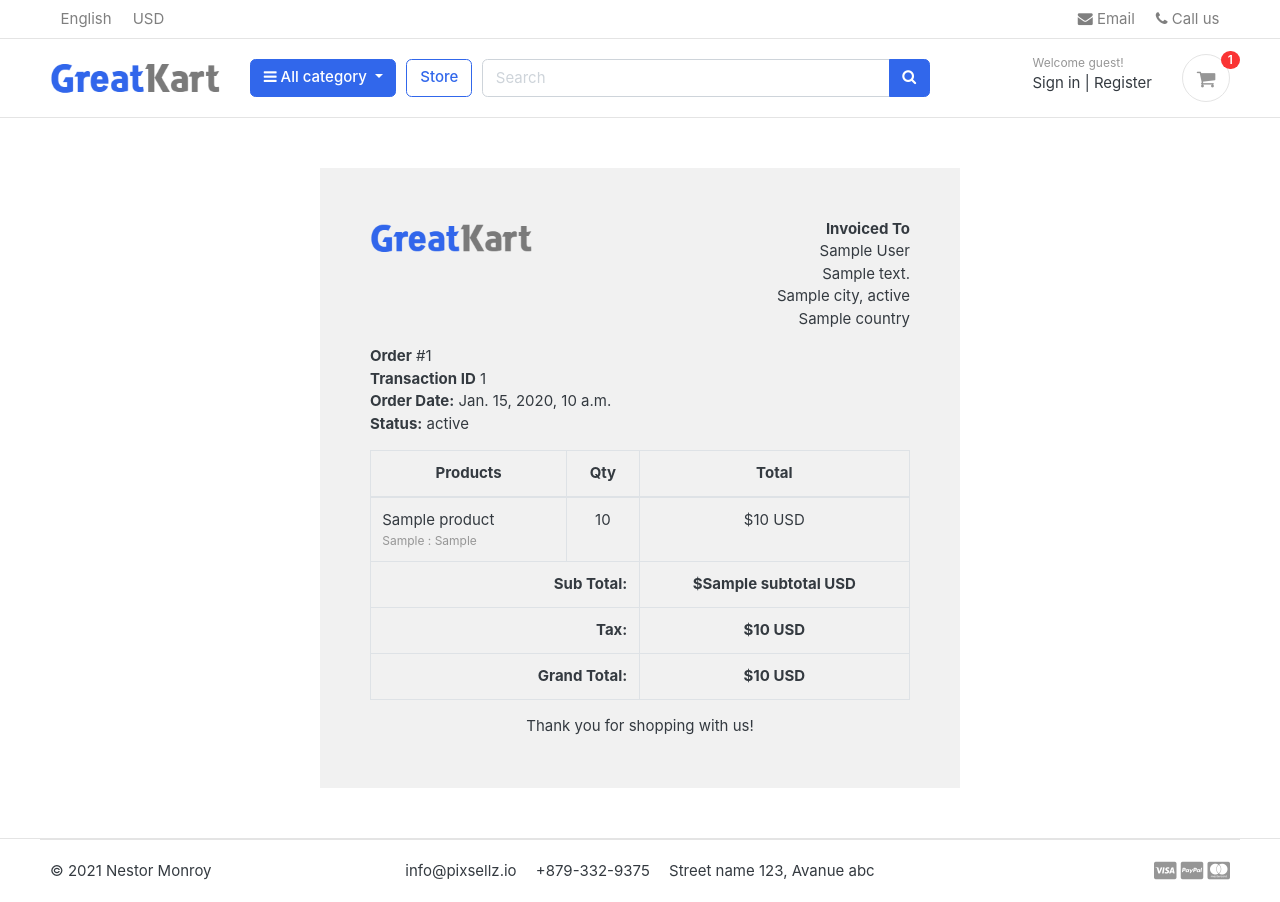
After one commit to NestorMonroy/GreatKart, a Django app: template src/templates/accounts/order_detail.html in a window 1280 px wide. The commit adds this page. Run offline with Django 3.2, Linux system fonts and the light colour scheme; the template is opened without the code that fills it: most values are stand-ins (such as "Sample title", 1, 10 or a date in 2020); some libraries are stand-ins or nearby versions; some web fonts are replaced.

Commit message:
[add] order detail view

```diff
--- a/src/accounts/urls.py
+++ b/src/accounts/urls.py
@@ -11,6 +11,8 @@ urlpatterns = [
     path('my_orders/', views.my_orders, name='my_orders'),
     path('edit_profile/', views.edit_profile, name='edit_profile'),
     path('change_password/', views.change_password, name='change_password'),
+    path('order_detail/<int:order_id>/', views.order_detail, name='order_detail'),
+
 
     path("activate/<uidb64>/<token>/", views.activate, name="activate"),
     path('forgotPassword/', views.forgotPassword, name='forgotPassword'),
--- a/src/templates/accounts/my_orders.html
+++ b/src/templates/accounts/my_orders.html
@@ -28,7 +28,7 @@
                     {% for order in orders %}
                     <tr>
                       <th scope="row">
-                        <a href="">{{order.order_number}}</a>
+                        <a href="{% url 'accounts:order_detail' order.order_number %}">{{order.order_number}}</a>
                       </th>
                       <td>{{order.full_name}}</td>
                       <td>{{order.phone}}</td>
--- /dev/null
+++ b/src/templates/accounts/order_detail.html
@@ -0,0 +1,118 @@
+{% extends 'base.html' %}
+{% load static %}
+{% block content %}
+
+<div class="container" style="
+    margin: 0 auto;
+    width: 50%;
+    padding: 50px;
+    background: #f1f1f1;
+    margin-top: 50px;
+    margin-bottom: 50px;
+  ">
+  <div class="row invoice row-printable">
+    <div class="col-md-12">
+      <!-- col-lg-12 start here -->
+      <div class="panel panel-default plain" id="dash_0">
+        <!-- Start .panel -->
+        <div class="panel-body p30">
+          <div class="row">
+            <!-- Start .row -->
+            <div class="col-lg-6">
+              <!-- col-lg-6 start here -->
+              <div class="invoice-logo">
+                <img src="{% static '/images/logo.png' %}" alt="Invoice logo" style="max-height: 40px;" />
+              </div>
+            </div>
+            <!-- col-lg-6 end here -->
+            <div class="col-lg-6">
+              <!-- col-lg-6 start here -->
+              <div class="invoice-from">
+                <ul class="list-unstyled text-right">
+                  <li><strong>Invoiced To</strong></li>
+                  <li>{{order.full_name}}</li>
+                  <li>{{order.full_address}}</li>
+                  <li>{{order.city}}, {{order.state}}</li>
+                  <li>{{order.country}}</li>
+                </ul>
+              </div>
+            </div>
+            <!-- col-lg-6 end here -->
+            <div class="col-lg-12">
+              <!-- col-lg-12 start here -->
+              <div class="invoice-details mt25">
+                <div class="well">
+                  <ul class="list-unstyled mb0">
+                    <li><strong>Order</strong> #{{order.order_number}}</li>
+                    <li>
+                      <strong>Transaction ID</strong>
+                      {{order.payment.payment_id}}
+                    </li>
+                    <li><strong>Order Date:</strong> {{order.created_at}}</li>
+                    <li><strong>Status:</strong> {{order.payment.status}}</li>
+                  </ul>
+                </div>
+              </div>
+
+              <div class="invoice-items">
+                <div class="table-responsive" style="overflow: hidden; outline: none;" tabindex="0">
+                  <table class="table table-bordered">
+                    <thead>
+                      <tr>
+                        <th class="per70 text-center">Products</th>
+                        <th class="per5 text-center">Qty</th>
+                        <th class="per25 text-center">Total</th>
+                      </tr>
+                    </thead>
+                    <tbody>
+                      {% for item in order_detail %}
+                      <tr>
+                        <td>
+                          {{item.product.product_name}}
+                          <p class="text-muted small">
+                            {% if item.variations.all %}
+                              {% for i in item.variations.all %} {{ i.variation_category | capfirst }} : {{ i.variation_value | capfirst }}
+                              <br />
+                              {% endfor %}
+                            {% endif %}
+                          </p>
+                        </td>
+                        <td class="text-center">{{item.quantity}}</td>
+                        <td class="text-center">${{item.product_price}} USD</td>
+                      </tr>
+                      {% endfor %}
+                    </tbody>
+                    <tfoot>
+                      <tr>
+                        <th colspan="2" class="text-right">Sub Total:</th>
+                        <th class="text-center">${{subtotal}} USD</th>
+                      </tr>
+                      <tr>
+                        <th colspan="2" class="text-right">Tax:</th>
+                        <th class="text-center">${{order.tax}} USD</th>
+                      </tr>
+
+                      <tr>
+                        <th colspan="2" class="text-right">Grand Total:</th>
+                        <th class="text-center">${{order.order_total}} USD</th>
+                      </tr>
+                    </tfoot>
+                  </table>
+                </div>
+              </div>
+              <div class="invoice-footer mt25">
+                <p class="text-center">Thank you for shopping with us!</p>
+              </div>
+            </div>
+            <!-- col-lg-12 end here -->
+          </div>
+          <!-- End .row -->
+        </div>
+      </div>
+      <!-- End .panel -->
+    </div>
+    <!-- col-lg-12 end here -->
+  </div>
+</div>
+
+{% endblock %}
```
Also changed, not shown: src/accounts/views.py (+30 -15 lines).
